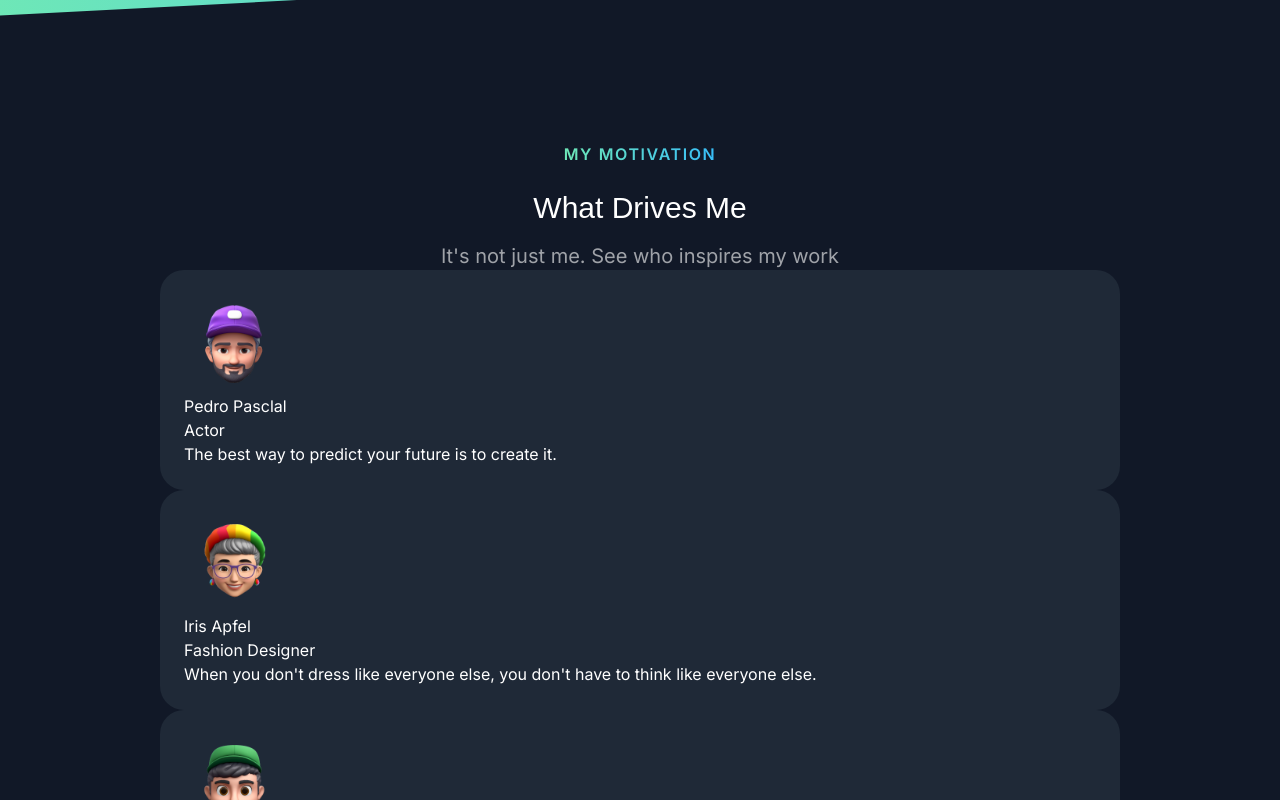
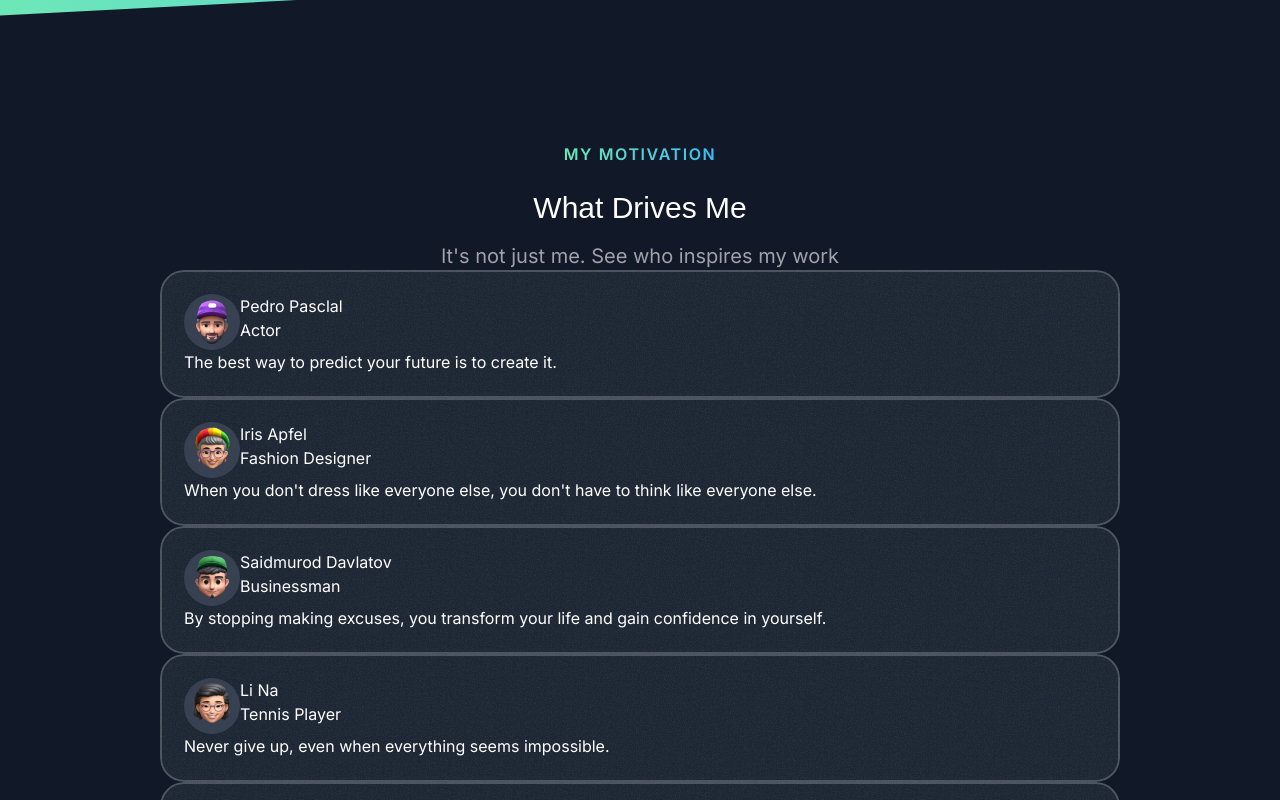
Before and after one commit to eziz-tajiev/Portfolio, a Next.js app: page / in a window 1280 px wide. Shown: the part 2858-3658 px from the top of the page. Built offline with nearby package versions, Linux system fonts and the light colour scheme; a web font is replaced by a local one.

Commit message:
i ve created the Card component that helped me get rid of duplicate code

```diff
--- a/src/app/page.tsx
+++ b/src/app/page.tsx
@@ -2,7 +2,7 @@ import {Header} from '@/sections/Header'
 import {HeroSection} from '@/sections/Hero'
 import {ProjectsSection} from '@/sections/Projects'
 import {TapeSection} from '@/sections/Tape';
-import { TestimonialsSection } from '@/sections/Testimonials';
+import { QuotesSection } from '@/sections/Quotes';
 
 export default function Home() {
   return (
@@ -11,8 +11,7 @@ export default function Home() {
       <HeroSection />
       <ProjectsSection />
       <TapeSection />
-      <TestimonialsSection />
-
+      <QuotesSection />
 
     </div>
   );
--- /dev/null
+++ b/src/components/Card.tsx
@@ -0,0 +1,16 @@
+import { PropsWithChildren } from "react";
+import grainImage from "@/assets/images/grain.jpg"
+import { twMerge } from "tailwind-merge";
+
+export const Card = ({className, children}:PropsWithChildren<{className?:string}>) => {
+    return (
+        <div className={twMerge("relative bg-gray-800 rounded-3xl overflow-hidden z-10 after:absolute after:inset-0 after:z-10 after:border-2 after:border-white/20 after:rounded-3xl after:pointer-events-none p-6",
+        className)}>
+            <div className="absolute inset-0 -z-10 opacity-5" style={{
+              backgroundImage: `url(${grainImage.src})`
+            }}></div>
+            {children}
+        </div>
+
+    );
+};
--- a/src/sections/Projects.tsx
+++ b/src/sections/Projects.tsx
@@ -6,6 +6,7 @@ import CheckIcon from "@/assets/icons/check-circle.svg"
 import ArrowUpRight from "@/assets/icons/arrow-up-right.svg"
 import grainImage from "@/assets/images/grain.jpg"
 import { SectionHeader } from "@/components/SectionHeader";
+import { Card } from "@/components/Card";
 
 const portfolioProjects = [
   {
@@ -57,12 +58,9 @@ export const ProjectsSection = () => {
         />
         <div className="flex flex-col mt-10 md:mt-20 gap-16">
           {portfolioProjects.map((project) => (
-            <div key={project.title}
-            className="relative bg-gray-800 rounded-3xl overflow-hidden px-8 pt-8 md:pt-12 md:px-10 lg:pt-16 lg:px-20 z-10
-            after:absolute after:inset-0 after:z-10 after:border-2 after:border-white/20 after:rounded-3xl after:pointer-events-none">
-              <div className="absolute inset-0 -z-10 opacity-5" style={{
-                backgroundImage: `url(${grainImage.src})`
-              }}></div>
+            <Card
+              key={project.title}
+              className="px-8 pt-8 pb-0 md:pt-12 md:px-10 lg:pt-16 lg:px-20 z-10">
               <div className="lg:grid lg:grid-cols-2 lg:gap-16">
                 <div className="lg:pb-16">
                   <div className="bg-gradient-to-r from-emerald-300 to-sky-400 inline-flex gap-2 font-bold uppercase tracking-widest
@@ -93,7 +91,7 @@ export const ProjectsSection = () => {
                   <Image src={project.image} alt={project.title} className="mt-8 -mb-4 md:-mb-0 lg:mt-0 lg:absolute lg:h-full lg:w-auto lg:max-w-none" />
                 </div>
               </div>
-              </div>
+            </Card>
             ))}
         </div>
       </div>
--- a/src/sections/Testimonials.tsx
+++ b/src/sections/Quotes.tsx
@@ -5,8 +5,10 @@ import memojiAvatar4 from "@/assets/images/memoji-avatar-4.png";
 import memojiAvatar5 from "@/assets/images/memoji-avatar-5.png";
 import { SectionHeader } from "@/components/SectionHeader";
 import Image from "next/image";
+import grainImage from "@/assets/images/grain.jpg"
+import {Card} from "@/components/Card"
 
-const testimonials = [
+const quotes = [
   {
     name: "Pedro Pasclal",
     position: "Actor",
@@ -39,7 +41,7 @@ const testimonials = [
   },
 ];
 
-export const TestimonialsSection = () => {
+export const QuotesSection = () => {
   return(
     <div className="py-16">
       <div className="container">
@@ -49,13 +51,23 @@ export const TestimonialsSection = () => {
           description="It's not just me. See who inspires my work"
         />
         <div>
-          {testimonials.map((testimonial) => (
-            <div key={testimonial.name} className="bg-gray-800 rounded-3xl p-6">
-              <Image src={testimonial.avatar} alt={testimonial.name} />
-              <div>{testimonial.name}</div>
-              <div>{testimonial.position}</div>
-              <p>{testimonial.text}</p>
-            </div>
+          {quotes.map((quote) => (
+            <Card key={quote.name}>
+              <div className="flex">
+                <div className="size-14 bg-gray-700 inline-flex items-center rounded-full">
+                <Image
+                  src={quote.avatar}
+                  alt={quote.name}
+                  className="max-h-full"
+                />
+                </div>
+              <div>
+                <div>{quote.name}</div>
+                <div>{quote.position}</div>
+              </div>
+              </div>
+              <p>{quote.text}</p>
+            </Card>
           ))}
         </div>
       </div>
```
Lines whose indentation alone changed are shown as unchanged.
